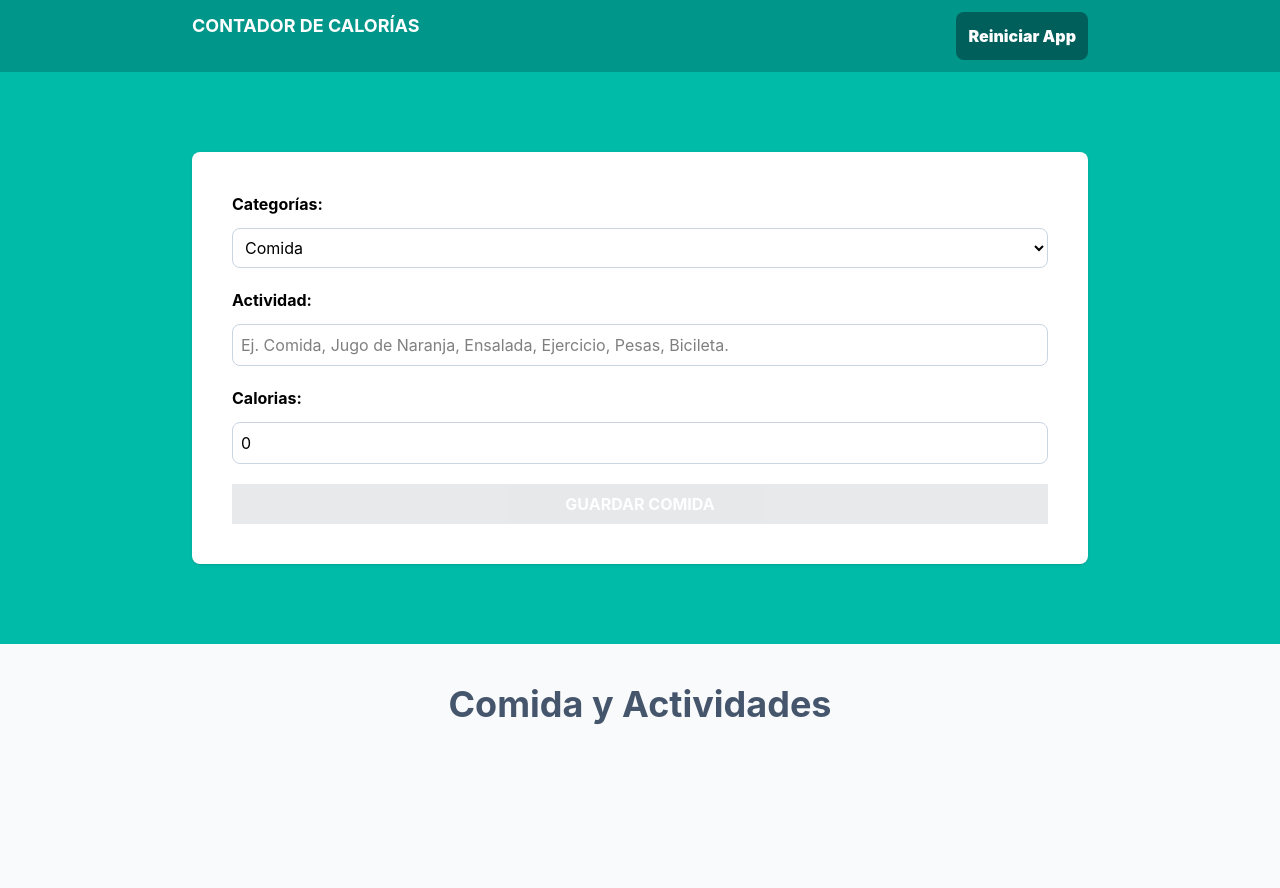
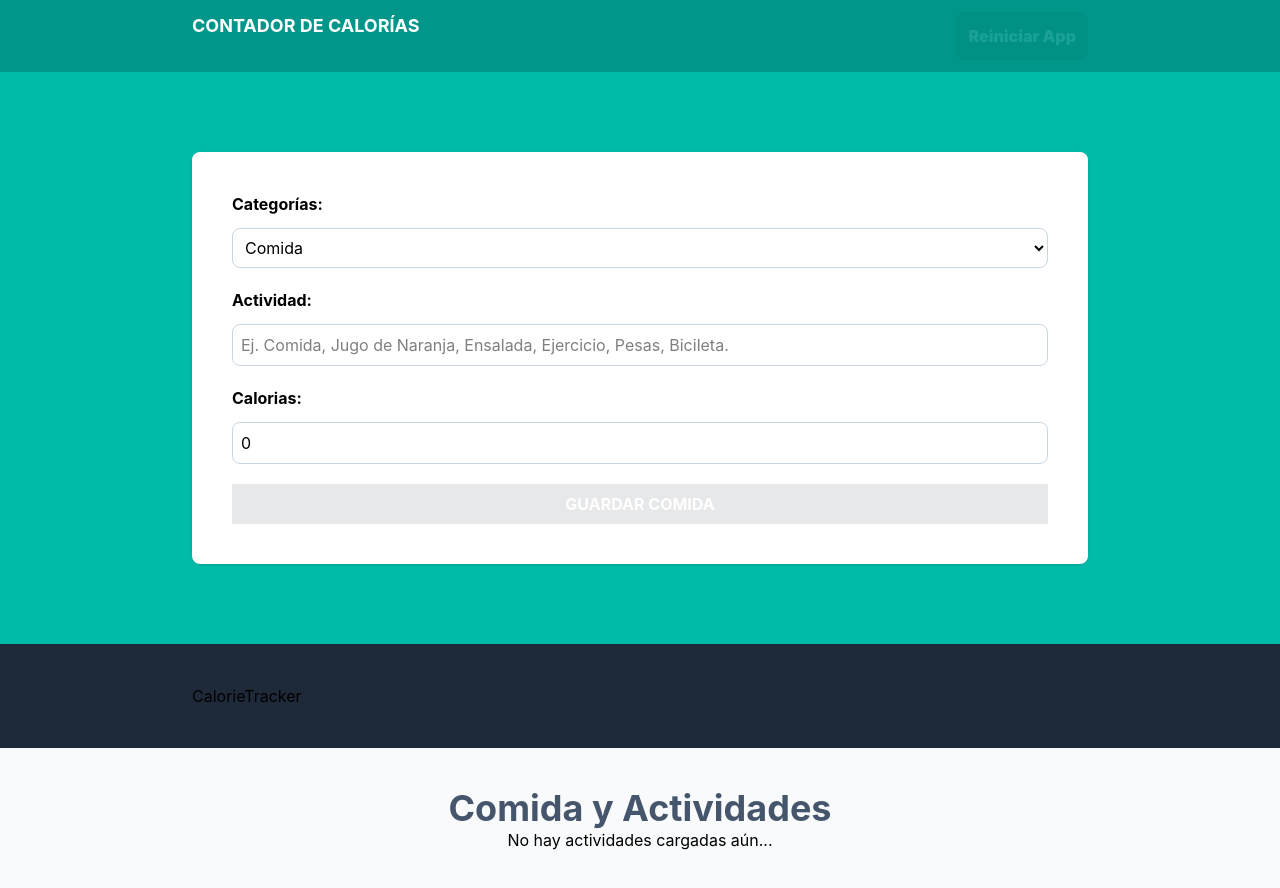
Before and after one commit to agubanchi/calorie-tracker, a React (Vite) app: page / in a window 1280 px wide. Shown: the top 888 px of the page. Before the commit the page ends 800 px from the top, so only its background shows below. Built offline with nearby package versions, Linux system fonts and the light colour scheme.

Commit message:
creando componente para mostrar total de calorias. lo hacemos pasando tambien el state de activities

```diff
--- a/src/App.tsx
+++ b/src/App.tsx
@@ -1,19 +1,28 @@
-import { useReducer } from "react"
+import { useReducer, useEffect, useMemo } from "react"
 import Form from "./components/Form"
 import { activityReducer, initialState } from "./reducers/activity-reducer"
 import ActivityList from "./components/ActivityList"
+import CalorieTracker from "./components/CalorieTracker"
 
 function App() {
 
 const [state, dispatch]= useReducer(activityReducer, initialState)
 
+useEffect (()=>{
+  localStorage.setItem('activities', JSON.stringify(state.activities))
+},[state.activities])
+
+const canRestartApp = ()=> useMemo(()=> state.activities.length > 0, [state.activities])
 
 return (
     <>
     <header className="bg-teal-600 py-3">
       <div className="max-w-4xl mx-auto flex justify-between">
         <h1 className="text-center text-lg font-bold text-white uppercase">Contador de Calorías</h1>
-      <button className="bg-teal-800 hover:bg-teal-900 hover:cursor-pointer rounded-lg text-white font-black p-3">Reiniciar App</button>
+      <button className="bg-teal-800 hover:bg-teal-900 hover:cursor-pointer rounded-lg text-white font-black p-3 disabled:opacity-10"
+      disabled={!canRestartApp()}
+      onClick={()=> dispatch({type:'restart-app'})}
+      >Reiniciar App</button>
       </div>
     </header>
     <section className="bg-teal-500 py-20 px-5">
@@ -23,6 +32,14 @@ return (
       state={state}
       />
     </div>
+    </section>
+
+    <section className="bg-gray-800 py-10">
+      <div className="max-w-4xl mx-auto">
+<CalorieTracker
+activities={state.activities}/>
+      </div>
+
     </section>
 
     <section className="p-10 mx-auto max-w-4xl">
--- a/src/components/ActivityList.tsx
+++ b/src/components/ActivityList.tsx
@@ -16,12 +16,17 @@ export default function ActivityList({activities, dispatch}:ActivityListProp) {
 
     const categoryName = useMemo(()=>(category:Activity['category'])=>categories.map(cat=> cat.id == category ? cat.name :''), [activities])
 
+    const isEmptyActivities = useMemo (()=>activities.length === 0 , [activities])
+
     return (
     <>
     <h2 className="text-4xl font-bold text-slate-600 text-center">Comida y Actividades</h2>
 
-    {activities.map(activity=>(
-        <div key={activity.id} className="px-5 py-10 bg-white mt-5 flex justify-between">
+
+
+    {isEmptyActivities ? <p className="text-center"> No hay actividades cargadas aún...</p> :
+    activities.map(activity=>(
+        <div key={activity.id} className="px-5 py-10 bg-white mt-5 flex justify-between shadow">
             <div className="space-y2- relative">
         <p className={`absolute -top-8 -left-8 px-10 py-2 text-white uppercase font-bold ${activity.category ===1 ? 'bg-lime-500': 'bg-orange-500' }`}>{categoryName (+activity.category)}</p>
         <p className="text-2xl font-bold pt-5">{activity.name}</p>
@@ -31,17 +36,19 @@ export default function ActivityList({activities, dispatch}:ActivityListProp) {
             <div className="flex gap-5 items-center">
 <button>
     <PencilSquareIcon
-    className="h-8 w-8 text-gray-800"
+    className="h-8 w-8 text-gray-800 hover:cursor-pointer"
     onClick={()=> dispatch({type:'save-activeId', payload:{id:activity.id}})}/>
 </button>
 
 <button>
     <XCircleIcon
-    className="h-8 w-8 text-red-500"
+    className="h-8 w-8 text-red-500 hover:cursor-pointer"
     onClick={()=> dispatch({type:'delete-activity', payload:{id:activity.id}})}/>
 </button>
+
             </div>
         </div>
+
     ))}
     </>
   )
--- /dev/null
+++ b/src/components/CalorieTracker.tsx
@@ -0,0 +1,11 @@
+import type { Activity } from "../types"
+
+type CalorieTrackersProps ={
+    activities: Activity[]
+}
+
+export default function CalorieTracker({actvities}:CalorieTrackersProps) {
+  return (
+    <div>CalorieTracker</div>
+  )
+}
--- a/src/reducers/activity-reducer.ts
+++ b/src/reducers/activity-reducer.ts
@@ -5,7 +5,8 @@ import type { Activity } from "../types"
 export type ActivityActions =
 {type:'save-activity' , payload: {newActivity:Activity}} |
 {type:'save-activeId' , payload: {id:Activity['id']}} |
-{type:'delete-activity' , payload: {id:Activity['id']}}
+{type:'delete-activity' , payload: {id:Activity['id']}} |
+{type:'restart-app' }
 
 // Definimos nuestro type
  export type ActivityState = {
@@ -13,9 +14,13 @@ export type ActivityActions =
     activeId: Activity['id']
 }
 
+const localStorageActivities = (): Activity[]=>{
+  const activities = localStorage.getItem('activities')
+ return activities ? JSON.parse(activities) : []
+}
 // Luego tendremos nuestro State inicial
 export const initialState: ActivityState = {
-activities:[],
+activities:localStorageActivities(),
 activeId: ''
 }
 
@@ -56,6 +61,13 @@ activeId:''
     }
   }
 
+  if(action.type === 'restart-app'){
+    return{
+     activities:[],
+     activeId: ''
+    }
+  }
+
   return state
 
 }
```
